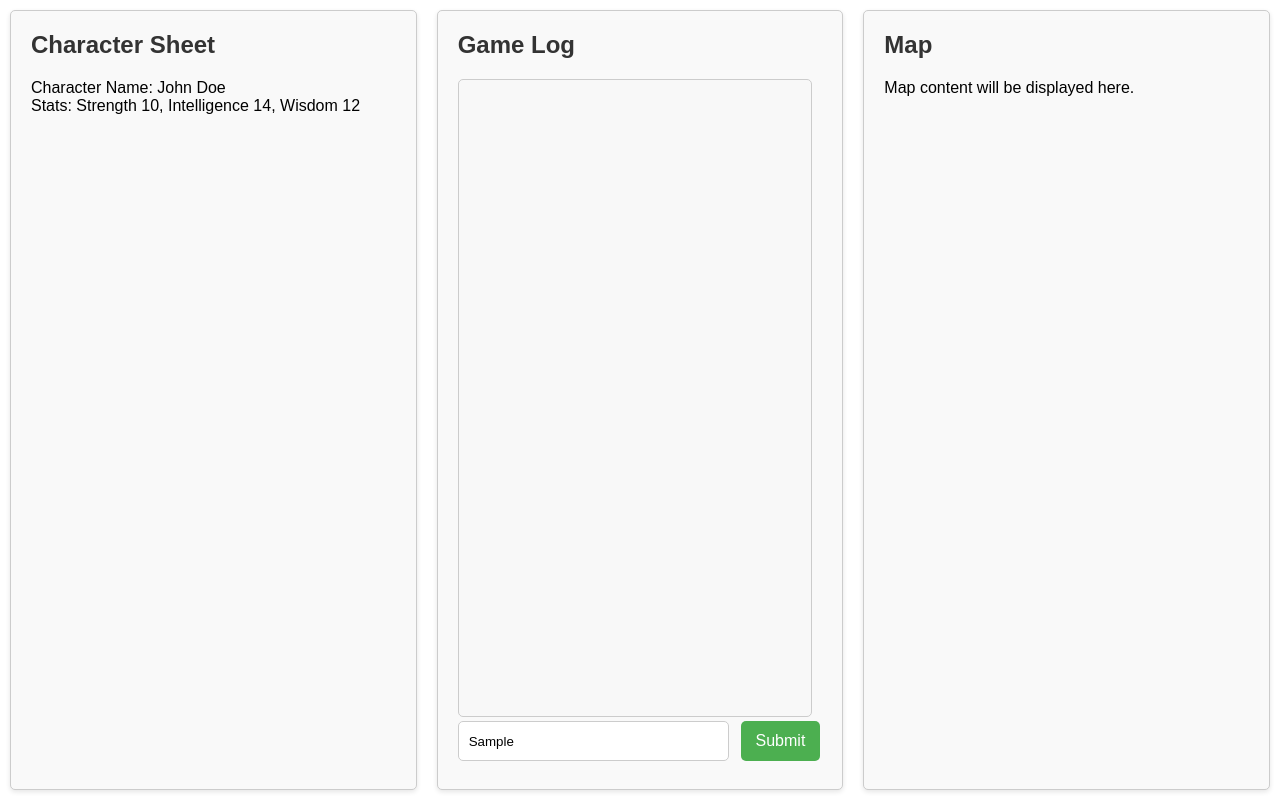
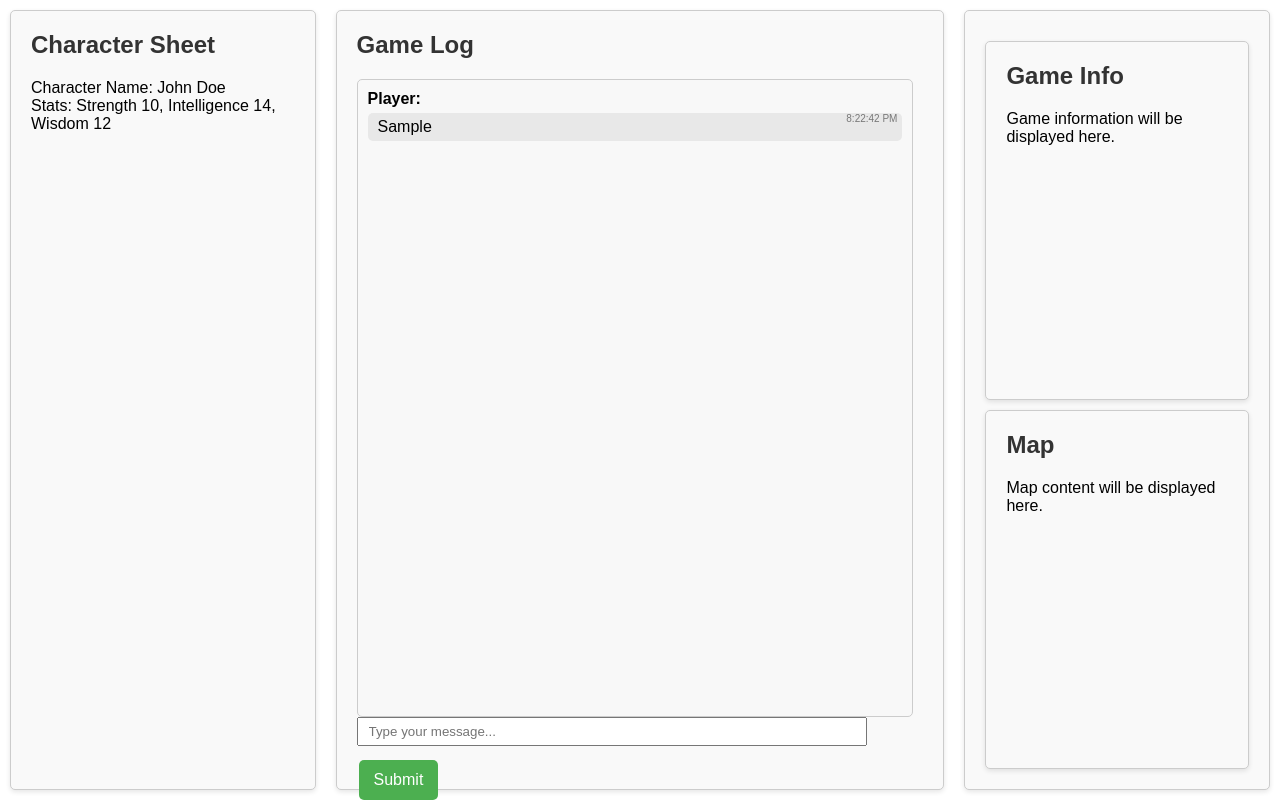
Before and after one commit to Canbers/GPT_Dragons, a plain HTML site: page public/index.html in a window 1280 px wide. Both pictures are taken after typing "Sample" into the empty fields and a click on the button "Submit". Drawn offline with Linux system fonts and the light colour scheme.

Commit message:
updated to support game info box

```diff
--- a/public/app.js
+++ b/public/app.js
@@ -1,14 +1,3 @@
-  // Import required modules
-  import OpenAI from 'openai';
-  import {initializeApp} from 'firebase/app';
-  import {getFirestore, collection, addDoc, updateDoc, doc} from 'firebase/firestore';
-  import {startNewGame, generateStorylineOptions, startGameWithStoryline} from './server';
-
-document.addEventListener("DOMContentLoaded", () => {
-
-// OpenAI API Client
-const openai = new OpenAI('<YOUR_API_KEY>');
-
 // Function to handle player input
 async function handlePlayerInput(inputText) {
   // Determine the type of command based on the prefix (e.g., "action:", "say:", "askgm:")
@@ -32,58 +21,67 @@ async function handlePlayerInput(inputText) {
     userMessage = inputText;
   }
 
-  // Call the OpenAI GPT API
-  const response = await openai.createCompletion({
-    model: 'gpt-3.5-turbo', // You can also use 'gpt-4' here
-    messages: [
-      { role: 'system', content: systemMessage },
-      { role: 'user', content: userMessage }
-    ],
-    max_tokens: 150,
-    temperature: 0.7
-  });
-
-  // Extract AI's response
-  const aiResponse = response.data.choices[0].message.content.trim();
-
   // Display player input and AI response in chat section
   const gameLog = document.getElementById('game-log');
-  gameLog.innerHTML += `<p>Player: ${inputText}</p>`;
-  gameLog.innerHTML += `<p>GM: ${aiResponse}</p>`;
+  const timestamp = new Date().toLocaleTimeString();
+
+  gameLog.innerHTML += `
+    <div class="message">
+      <div class="author">Player:</div>
+      <div class="text">
+        ${inputText}
+        <span class="timestamp">${timestamp}</span>
+      </div>
+    </div>
+  `;
+
+  // const aiResponseTimestamp = new Date().toLocaleTimeString();
+
+  // gameLog.innerHTML += `
+  //   <div class="message">
+  //     <div class="author">GM:</div>
+  //     <div class="text">
+  //       ${aiResponse}
+  //       <span class="timestamp">${aiResponseTimestamp}</span>
+  //     </div>
+  //   </div>
+  // `;
+
 
   // Scroll to the bottom of the chat section
   gameLog.scrollTop = gameLog.scrollHeight;
 
 }
 
+document.addEventListener('DOMContentLoaded', () => {
   const inputField = document.getElementById('chat-box');
   const submitBtn = document.getElementById('submit-btn');
 
   inputField.addEventListener('keydown', (event) => {
-  if (event.key === 'Enter') {
+    if (event.key === 'Enter' && !event.shiftKey) {
       event.preventDefault();
       submitAction();
     }
   });
 
+
   submitBtn.addEventListener('click', submitAction);
 
   async function submitAction() {
     try {
-    const inputText = inputField.value.trim();
-
-    if (inputText) {
-      await handlePlayerInput(inputText);
+      if (inputField.value.trim()) {
+        await handlePlayerInput(inputField.value.trim());
         inputField.value = '';
       }
     } catch (error) {
       console.error('Error while submitting action:', error);
     }
   }
+});
+
 
 
 
 
 // Start the game by generating storylines and initializing a new game
 startGameWithStoryline();
-});
--- a/public/index.html
+++ b/public/index.html
@@ -22,21 +22,29 @@
             <h2>Game Log</h2>
             <!-- Game log -->
             <div id="game-log"></div>
+
         <!-- Chat input box and submit button -->
-            <div id="chat-controls">
             <input id="chat-box" type="text" placeholder="Type your message...">
             <button id="submit-btn">Submit</button>
         </div>
+
+        <!-- Game Info and Map Section -->
+        <div id="game-info-map-container">
+            <!-- Game Info Section -->
+            <div id="game-info">
+                <h2>Game Info</h2>
+                <p>Game information will be displayed here.</p>
             </div>
 
             <!-- Map Section -->
             <div id="map-section">
                 <h2>Map</h2>
-            <!-- Placeholder content -->
                 <p>Map content will be displayed here.</p>
             </div>
         </div>
+    </div>
 
-    <script src="app.js"></script>
+
+    <script src="app.js" type="module"></script>
 </body>
 </html>
--- a/public/styles.css
+++ b/public/styles.css
@@ -19,9 +19,8 @@ body {
 }
 
 #character-sheet,
-#chat-section,
-#map-section {
-  flex: 1;
+#game-info-map-container,
+#chat-section {
   margin: 10px;
   padding: 20px;
   border: 1px solid #ccc;
@@ -29,6 +28,34 @@ body {
   background-color: #f9f9f9;
   box-shadow: 0 2px 5px rgba(0, 0, 0, 0.1);
 }
+
+#character-sheet,
+#game-info-map-container {
+  flex: 1 1 25%;
+}
+
+#chat-section {
+  flex: 1 1 50%;
+}
+
+#game-info-map-container {
+  display: flex;
+  flex-direction: column;
+}
+
+#game-info,
+#map-section {
+  flex: 1;
+  margin: 0;
+  margin-top: 10px;
+  padding: 20px;
+  border: 1px solid #ccc;
+  border-radius: 5px;
+  background-color: #f9f9f9;
+  box-shadow: 0 2px 5px rgba(0, 0, 0, 0.1);
+}
+
+
 
 h2 {
   margin-bottom: 20px;
@@ -38,7 +65,7 @@ h2 {
 
 #game-log {
   flex: 1;
-  overflow-y: scroll;
+  overflow-y: auto;
   padding: 10px;
   background-color: #f8f8f8;
   border: 1px solid #ccc;
@@ -82,12 +109,14 @@ h2 {
 
 #chat-box {
   flex: 1;
-  height: 40px;
-  border: 1px solid #ccc;
-  border-radius: 5px;
   padding: 5px 10px;
   margin-right: 10px;
-  outline: none;
+  margin-bottom: 10px;
+  resize: none; /* Disable manual resizing of the input field */
+  overflow-wrap: break-word; /* Wrap text when it reaches the end of the line */
+  overflow-y: auto; /* Enable scrolling when the input field expands vertically */
+  max-height: 150px; /* Set a maximum height for the input field */
+  width: 90%;
 }
 
 #submit-btn {
```
Also changed, not shown: server/server.js (+14 -0 lines). Lines whose indentation alone changed are shown as unchanged.
